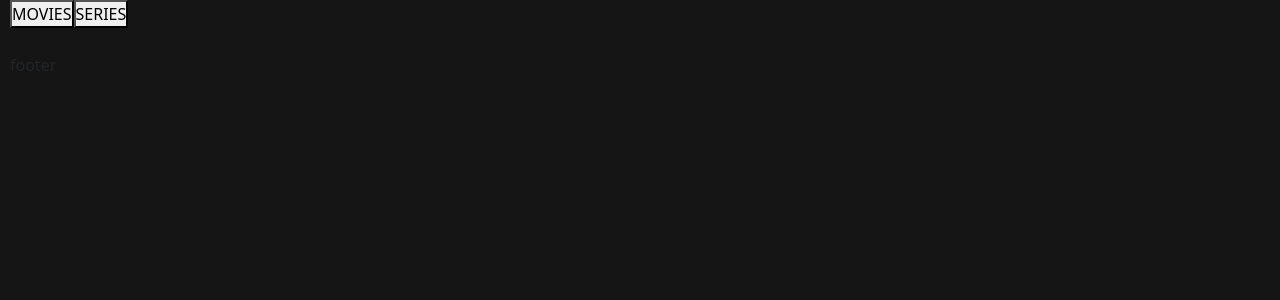
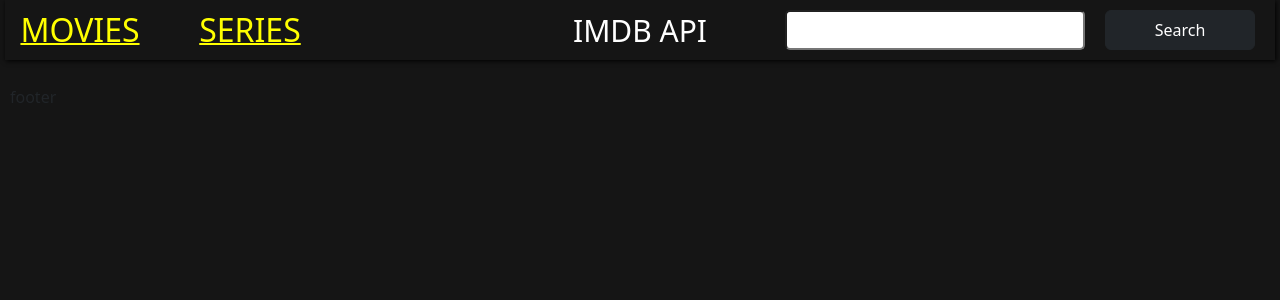
Before and after one commit to nikola-matkovic/imbd-api, a React (Create React App) app: page / in a window 1280 px wide. Shown: the top 300 px of the page. Built offline with nearby package versions, Linux system fonts and the light colour scheme; no server answers.

Commit message:
finish nav

```diff
--- a/src/components/Home/index.jsx
+++ b/src/components/Home/index.jsx
@@ -15,7 +15,7 @@
     let context = useContext(Context);
     let url = context.url;
     let setUrl = context.setUrl;
-    let apiKey = key.key3;
+    let apiKey = key.key5;
     const urls = [
         "https://imdb-api.com/en/API/Top250Movies",
         "https://imdb-api.com/en/API/Top250TVs",
--- a/src/components/Nav/index.jsx
+++ b/src/components/Nav/index.jsx
@@ -1,6 +1,6 @@
 import { Context } from "../../App";
 import { useContext, useEffect } from "react";
-
+import style from "./style.module.css";
 const Nav = () => {
     let context = useContext(Context);
     let url = context.url;
@@ -10,8 +10,15 @@
     }, []);
     return (
         <nav>
-            <button onClick={() => setUrl(0)}>MOVIES</button>
-            <button onClick={() => setUrl(1)}>SERIES</button>
+            <div className={style.left}>
+                <button onClick={() => setUrl(0)}>MOVIES</button>
+                <button onClick={() => setUrl(1)}>SERIES</button>
+            </div>
+            <div className={style.center}>IMDB API</div>
+            <div className={style.right}>
+                <input type="text" />
+                <button className="btn btn-dark">Search</button>
+            </div>
         </nav>
     );
 };
--- /dev/null
+++ b/src/components/Nav/style.module.css
@@ -0,0 +1,68 @@
+.right button {
+    height: 40px;
+    width: 150px;
+    display: flex;
+    justify-content: center;
+    align-items: center;
+}
+nav {
+    display: flex;
+    align-items: center;
+    justify-content: space-between;
+    height: 60px;
+    width: calc(100% + 10px);
+    position: relative;
+    left: -5px;
+    box-shadow: 1px 1px 5px black;
+}
+nav .right {
+    margin: 0 20px;
+    display: flex;
+    justify-content: center;
+    align-items: center;
+}
+nav input,
+nav input:focus {
+    width: 300px;
+    height: 40px;
+    margin: 0 20px;
+    border-radius: 5px;
+    outline: 0;
+    padding: 0 20px;
+    font-family: "Inter", sans-serif;
+}
+
+nav .left button {
+    width: 150px;
+    outline: 0;
+    border: 0;
+    margin-right: 20px;
+    background-color: transparent;
+    color: yellow;
+    font-size: 2rem;
+    text-decoration: underline;
+    text-decoration-thickness: 2px;
+}
+.center {
+    color: white;
+    position: absolute;
+    left: 50%;
+    translate: -50%;
+    font-size: 30px;
+}
+@media only screen and (max-width: 600px) {
+    nav {
+        background-color: red;
+        height: 300px;
+    }
+    nav,
+    nav .left,
+    nav.right {
+        flex-direction: column;
+    }
+}
+nav .left {
+    display: flex;
+    justify-content: center;
+    align-items: center;
+}
--- a/src/components/Show/index.jsx
+++ b/src/components/Show/index.jsx
@@ -15,7 +15,7 @@
 import Stars from "../Stars/Stars";
 import parse from "html-react-parser";
 const Show = () => {
-    let apiKey = Api.key3;
+    let apiKey = Api.key5;
     let { movie } = useParams();
     const [info, setInfo] = useState({});
     const [showFullPlot, setShowFullPlot] = useState(false);
```
